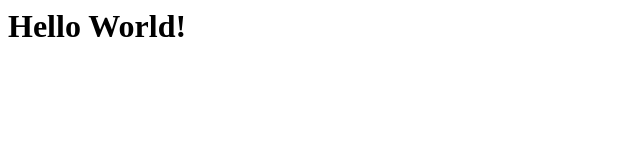
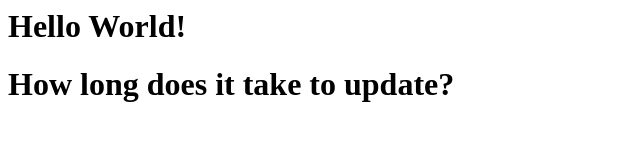
Before and after one commit to itsheng/itsheng.github.io, a plain HTML site: page index.html in a window 1280 px wide. Shown: the whole page, without its empty margins (0-640 px from the left). Drawn offline with Linux system fonts and the light colour scheme.

Commit message:
Update index.html

```diff
--- a/index.html
+++ b/index.html
@@ -1 +1,2 @@
 <h1>Hello World!</h1>
+<h1>How long does it take to update?</h1>
```
